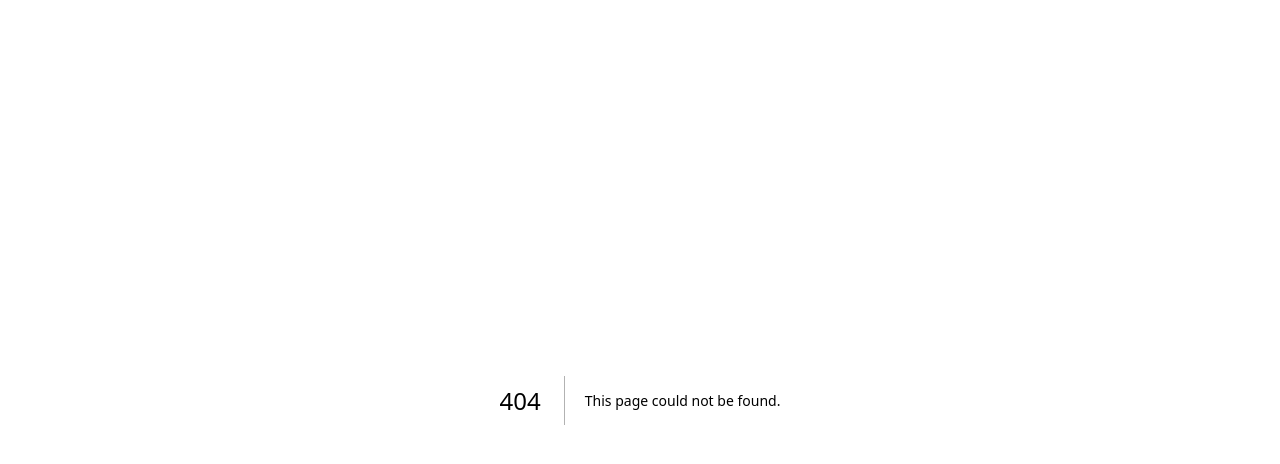
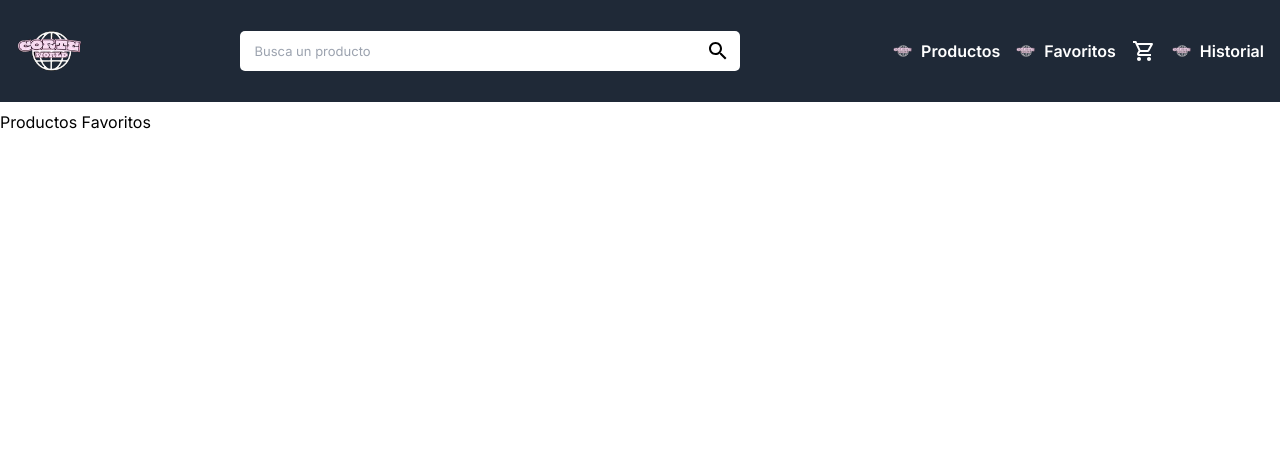
Before and after one commit to AquilesPopovich/front-corteworld, a Next.js app: page /favoritos in a window 1280 px wide. Before the commit this address had no page. Shown: the top 464 px of the page. Built offline with nearby package versions, Linux system fonts and the light colour scheme.

Commit message:
favoritos

```diff
--- /dev/null
+++ b/app/favoritos/page.tsx
@@ -0,0 +1,32 @@
+'use client'
+import React from 'react'
+import { useSelector } from 'react-redux';
+import CardProducto from '../ui/cards/productos/cardProducto/CardProducto';
+import { Menu } from '../ui/menu/Menu';
+
+const Favoritos = () => {
+
+  const favorites = useSelector((state: any) => state.favorites.favorites);
+
+
+
+  return (
+    <>
+    <Menu/>
+    <div style={{ marginTop: '110px' }}>
+        <h2>Productos Favoritos</h2>
+      {favorites.map((product: any) => (
+        <CardProducto  key={product.id}
+        id={product.id}
+        name={product.name}
+        segundaimg={product.segundaimg}
+        img={product.img}
+        mark={product.mark}
+        price={product.price}  />
+      ))}
+    </div>
+    </>
+  )
+}
+
+export default Favoritos
--- a/app/ui/cards/productos/cardProducto/CardProducto.tsx
+++ b/app/ui/cards/productos/cardProducto/CardProducto.tsx
@@ -1,9 +1,24 @@
 'use client'
 import Link from 'next/link';
 import React from 'react';
+import { useDispatch, useSelector } from 'react-redux';
+import { addFavorite, removeFavorite } from '@/redux/features/favoriteSlice';
 
 const CardProducto = ({ id, name, img, mark, price, segundaimg }: {id: number, name: string, img: string, mark: string, price: number, segundaimg: string}) => {
   const [hover, setHover] = React.useState(false);
+  const dispatch = useDispatch();
+  const favorites = useSelector((state: any) => state.favorites.favorites);
+
+  const isFavorite = favorites.some((product: any) => product.id === id);
+
+  const handleFavoriteToggle = () => {
+    if (isFavorite) {
+      dispatch(removeFavorite(id));
+    } else {
+      // Aquí puedes enviar el producto completo en lugar de solo el ID si lo prefieres
+      dispatch(addFavorite({ id, name, img, mark, price, segundaimg }));
+    }
+  };
 
   return (
     <div
@@ -29,9 +44,13 @@ const CardProducto = ({ id, name, img, mark, price, segundaimg }: {id: number, n
         <p className="text-gray-900 font-bold text-xl mt-2">${price}</p>
       </div>
       </Link>
+      <button className="bg-pink-400 hover:bg-pink-700 text-white font-bold py-3 px-6 rounded-full transition duration-300 ease-in-out shadow-md">
+          Agregar al carrito
+        </button>
+
       <div className="px-6 pb-4">
-        <button className="bg-pink-400 hover:bg-pink-700 text-white font-bold py-3 px-6 rounded-full transition duration-300 ease-in-out shadow-md">
-          Agregar al carrito
+        <button onClick={handleFavoriteToggle} className={`bg-transparent hover:bg-pink-700 text-pink-400 font-bold py-3 px-6 rounded-full transition duration-300 ease-in-out shadow-md ${isFavorite ? 'text-pink-700' : ''}`}>
+          {isFavorite ? 'Quitar de favoritos' : 'Agregar a favoritos'}
         </button>
       </div>
     </div>
--- a/app/ui/footer/Footer.tsx
+++ b/app/ui/footer/Footer.tsx
@@ -1,7 +1,7 @@
 import Link from "next/link";
 import Image from "next/image";
-import webpay from '../../../public/images/webpay.png';
-import bc from '../../../public/images/bc.png';
+import webpay from '@/public/images/webpay.png';
+import bc from '@/public/images/bc.png';
 
 export const Footer = () => {
     return (
--- a/app/ui/menu/Menu.tsx
+++ b/app/ui/menu/Menu.tsx
@@ -3,7 +3,7 @@ import Image from 'next/image';
 import SearchIcon from '@mui/icons-material/Search';
 import ShoppingCartOutlinedIcon from '@mui/icons-material/ShoppingCartOutlined';
 import styles from './menu.module.css';
-import corteWorld from '../../../public/images/corteWorld.png';
+import corteWorld from '@/public/images/corteWorld.png';
 
 export const Menu = () => {
   return (
@@ -36,7 +36,7 @@ export const Menu = () => {
         </div>
         <div className="ml-4 flex items-center">
           <Image src={corteWorld} alt="Favoritos" width={20} height={20} />
-          <Link href="/favorites" className={`ml-2 ${styles.link}`}>Favoritos</Link>
+          <Link href="/favoritos" className={`ml-2 ${styles.link}`}>Favoritos</Link>
         </div>
         <div className="ml-4 flex items-center">
           <ShoppingCartOutlinedIcon />
--- a/redux/store.ts
+++ b/redux/store.ts
@@ -1,11 +1,13 @@
 import { configureStore } from "@reduxjs/toolkit";
 import counterReducer from "./features/counterSlice";
+import favoriteSliceReducer from "./features/favoriteSlice"; // Asegúrate de importar el reducer correctamente
 
 export const store = configureStore({
     reducer: {
-        counterReducer
+        counter: counterReducer, // Asigna el reducer del contador con la clave 'counter'
+        favorites: favoriteSliceReducer // Asigna el reducer de favoritos con la clave 'favorites'
     }
 })
 
-export type RootState = ReturnType<typeof store.getState>
-export type AppDispatch = typeof store.dispatch
+export type RootState = ReturnType<typeof store.getState>;
+export type AppDispatch = typeof store.dispatch;
```
